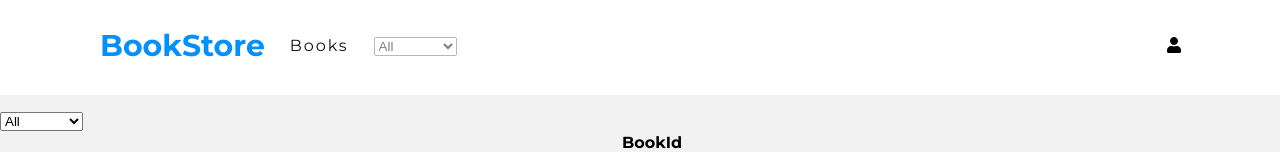
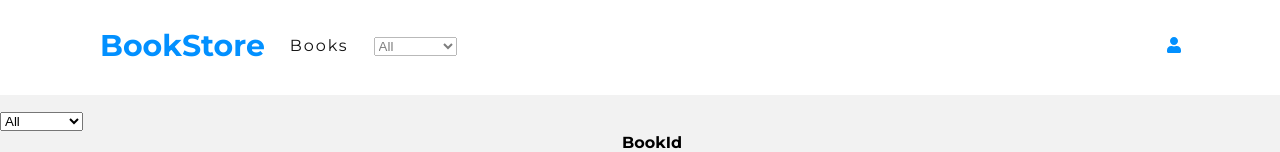
Before and after one commit to keneogu/react-redux-bookstore, a React (Create React App) app: page / in a window 1280 px wide. Shown: the top 152 px of the page. Built offline with nearby package versions, Linux system fonts and the light colour scheme.

Commit message:
Add header icon style

```diff
--- a/src/styles/Header.css
+++ b/src/styles/Header.css
@@ -38,3 +38,7 @@
 	opacity: 0.5;
 	padding-left: 25px;
 }
+
+.icon {
+	color: var(--azure);
+}
```
